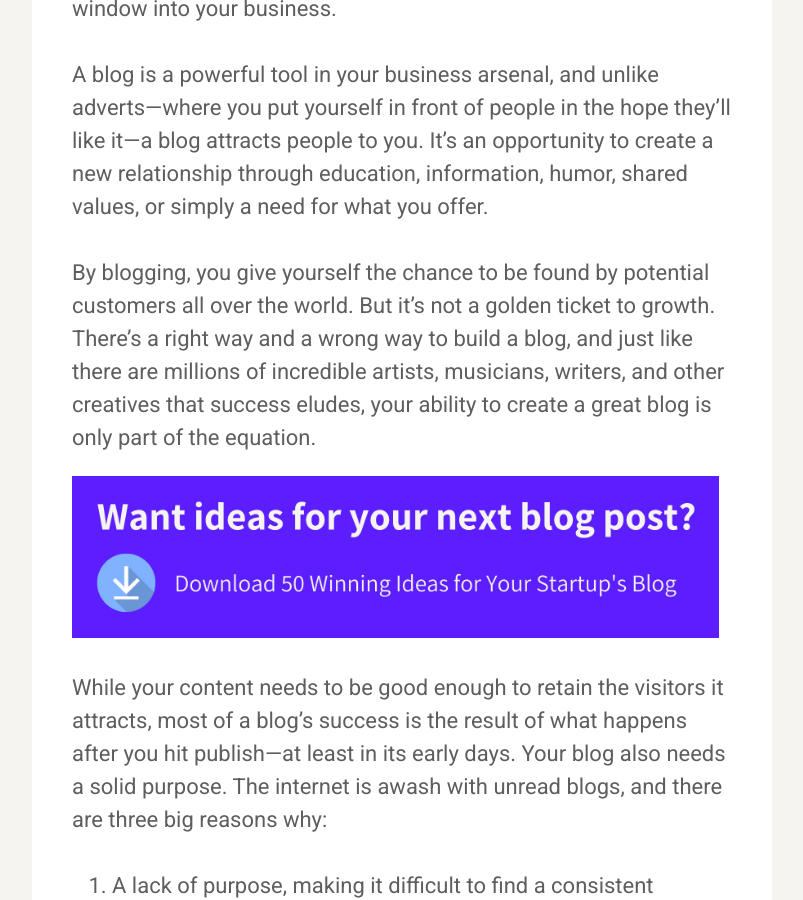
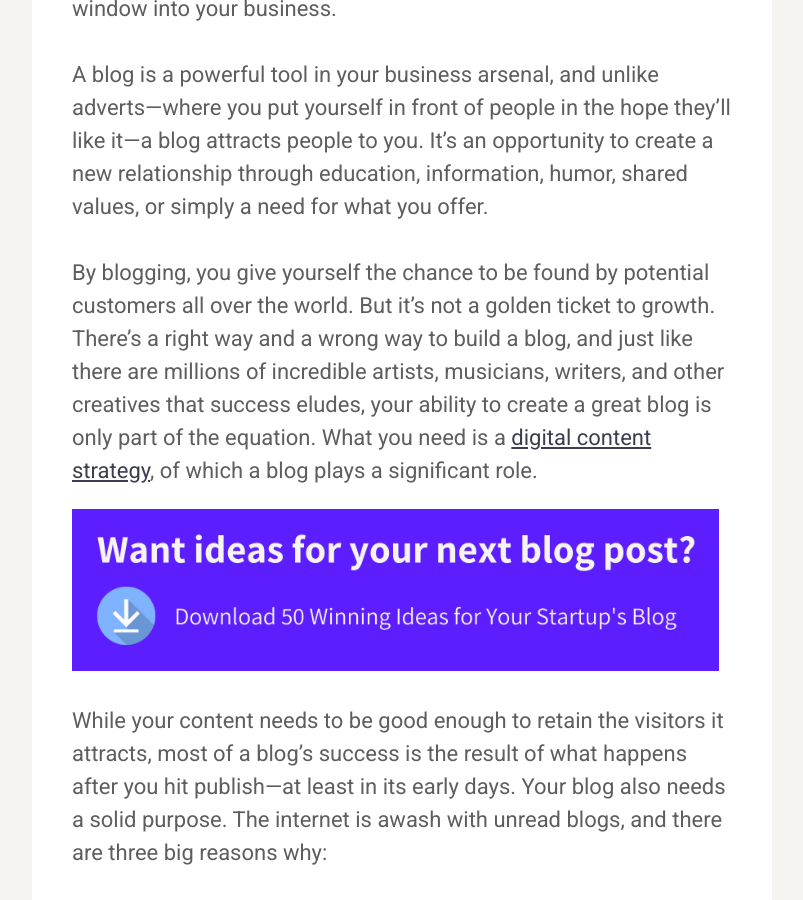
Before and after one commit to karllhughes/learn, a Jekyll site: the page built from _posts/2021-06-03-blog-launch-checklist.md, in a window 1280 px wide and 900 px high, scrolled down 860 px. Shown: the whole window, without its empty margins (238-1041 px from the left). Built offline with Jekyll 4.4.1, drawn with Linux system fonts in a browser that asks for light colours; a script that is not in the unit is left out; some of the changed text lies outside the part shown.

Commit message:
Update Posts “2021-06-03-blog-launch-checklist”

```diff
--- a/_posts/2021-06-03-blog-launch-checklist.md
+++ b/_posts/2021-06-03-blog-launch-checklist.md
@@ -3,10 +3,10 @@
 title: A Blog Launch Checklist
 description: blog launch checklist
 categories: content-marketing
+cta: Content Ideas
 author: richard
 date: 2021-06-03T20:34:49.841Z
 img: /assets/posts/32a7f02c.png
-cta: Content Ideas
 ---
 
 A blog isn’t just about putting words on a page for Google. It’s a window into your business.
@@ -14,6 +14,7 @@
 A blog is a powerful tool in your business arsenal, and unlike adverts—where you put yourself in front of people in the hope they’ll like it—a blog attracts people to you. It’s an opportunity to create a new relationship through education, information, humor, shared values, or simply a need for what you offer.
 
 By blogging, you give yourself the chance to be found by potential customers all over the world. But it’s not a golden ticket to growth. There’s a right way and a wrong way to build a blog, and just like there are millions of incredible artists, musicians, writers, and other creatives that success eludes, your ability to create a great blog is only part of the equation.
+ What you need is a [digital content strategy](https://draft.dev/learn/digital-content-strategy), of which a blog plays a significant role.
 
 <!-- signup -->
 
@@ -79,7 +80,7 @@
 
 ### 5. Get Familiar With Self-editing Tools
 
-Before you publish your posts, it’s worth running them through a self-editing tool first. They’re no substitute for a professional editor, but these automated tools can help to ensure your post is easy to read, not full of incomprehensible words, and doesn’t have embarrassing spelling mistakes.
+Before you publish your posts, it’s worth running them through a self-editing tool first. They’re no substitute for a [professional editor](https://draft.dev/learn/technical-editing), but these automated tools can help to ensure your post is easy to read, not full of incomprehensible words, and doesn’t have embarrassing spelling mistakes.
 
 Two of the most popular tools are [Hemingway](https://hemingwayapp.com) and [Grammarly](https://www.grammarly.com).
 
@@ -104,6 +105,7 @@
 By having a style guide, you’re providing a consistent experience for readers, in exactly the same way that businesses use specific colors and fonts in their branding. The guide should include the voice of your blog, so posts don’t range from very formal to very informal, or first-to second-person. If readers enjoy the posts because they’re fun and light, they’ll be surprised and possibly disappointed to find a dense, humorless post.
 
 The guide should also include rules on the content itself. To determine those rules, consider asking yourself and your team:
+- Will you have specific [content types](https://draft.dev/learn/content-types-and-deliverables-what-are-they)?
 - What structure should the articles follow?
 - Are there templates?
 - What are the requirements for supporting links?
```
